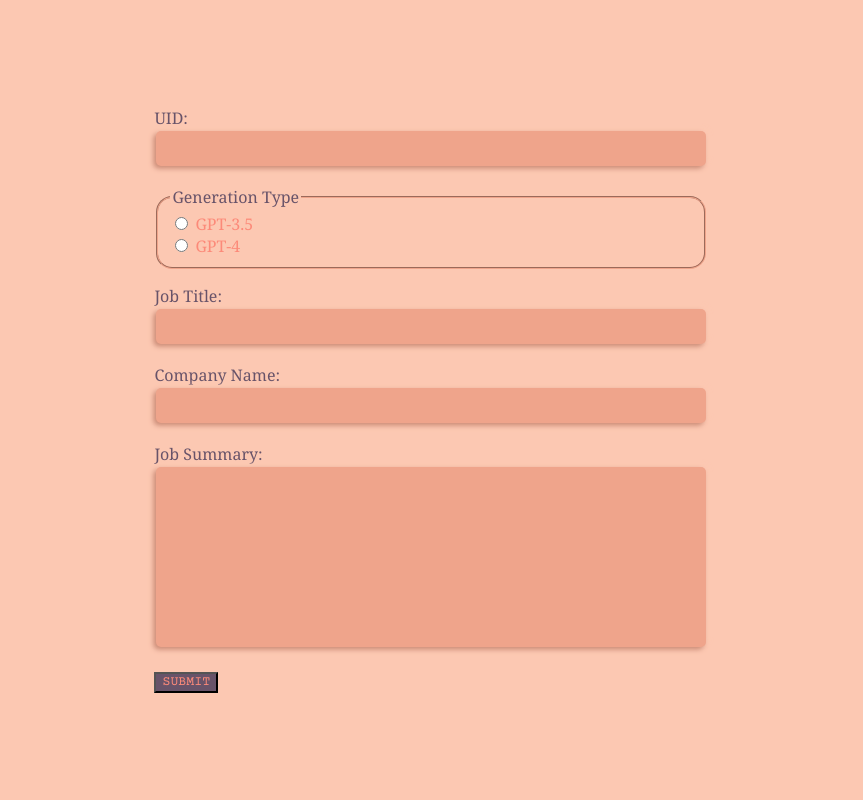
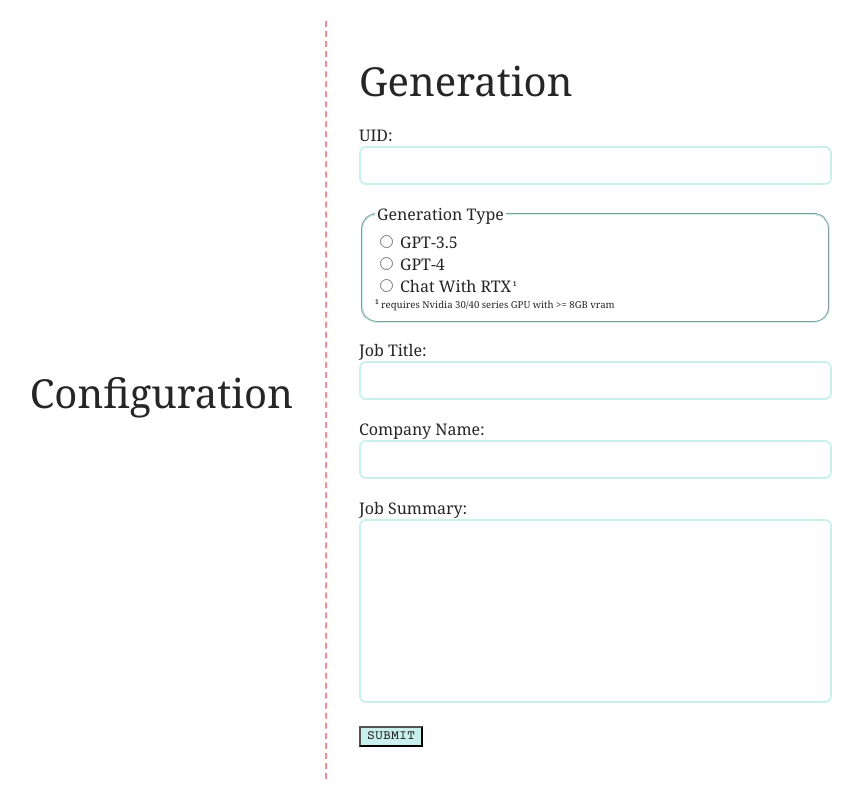
Before and after one commit to Project-Unmei/Risshun-Server, a Flask app: page / in a window 1280 px wide. Shown: the whole page, without its empty margins (209-1072 px from the left). Run offline with Flask 3, Linux system fonts and the light colour scheme; parts of the project's set-up code (start-up, migrations or seed data) failed here and were passed over.

Commit message:
updated readme and license
Changed readme content and license to reflect org changes. Identified Chat with RTX as another option for a generation. Modified the UI for landing generation page.

```diff
--- a/_server.py
+++ b/_server.py
@@ -1,6 +1,7 @@
 import risshun
 import os
 import json
+import webbrowser
 from flask_cors import CORS
 
 from flask import Flask, request, abort, jsonify, render_template, send_file, make_response
@@ -33,10 +34,6 @@
 
 app = Flask(__name__)
 CORS(app)
-
-# Replace with your actual API key
-API_KEY = 'TESTAPIKEY'
-
 
 
 @app.route('/', methods=['GET'])
@@ -84,4 +81,5 @@
 
 
 if __name__ == '__main__':
+    webbrowser.open_new_tab('http://localhost:6969/')
     app.run(port=6969, debug=True)
--- a/static/colors.css
+++ b/static/colors.css
@@ -1,10 +1,11 @@
 :root {
     --palette-light_sea_green: #27C2B5;
-    --palette-dutch_white: #DBD8B3;
-    --palette-apricot: #FCC8B2;
-    --palette-atomic_tangerine: #EFA48B;
-    --palette-eggplant: #685369;
-    --palette-salmon: #FC8A79;
+    --palette-tiffany_blue: #93E1DA;
+    --palette-mint_green: #C9F0ED;
+    --palette-isabelline: #F4EAE9;
+    --palette-melon: #FFB1B2;
+    --palette-salmon: #FF8A8C;
+    --palette-bittersweet: #FF6365;
 
     --shade-1: #262626;
     --shade-2: #404040;
--- a/static/local-portal/style.css
+++ b/static/local-portal/style.css
@@ -9,52 +9,96 @@
     align-items: center;
 }
 
-.form-wrapper {
+h1 {
+    font-family: 'Noto Serif', serif;
+    font-weight: 100;
+    font-size: 2.5rem;
+    color: var(--shade-1);
+    margin: 0;
+    margin-bottom: 1rem;
+}
+
+sup {
+    font-size: 0.4rem;
+    font-weight: 800;
+}
+
+.content-wrapper {
+    display: flex;
+    flex-direction: row;
+    align-items: center;
+    justify-content: center;
+    width: fit-content;
+    flex-wrap: wrap-reverse;
+}
+
+.env-wrapper {
     display: flex;
     flex-direction: column;
+    align-items: center;
+    justify-content: center;
+    margin: 2rem;
+    height: inherit;
+}
+
+.form-wrapper {
+    width: 50%;
+    display: flex;
+    flex-direction: column;
+    padding: 2rem;
+    border-left: 2px var(--palette-salmon) dashed;
 }
 
 .form-wrapper > h1 {
     font-family: 'Noto Serif', serif;
     font-weight: 100;
     font-size: 3rem;
-    color: var(--palette-eggplant);
+    color: var(--shade-1);
     text-align: center;
     margin: 0;
     margin-bottom: 2rem;
+
 }
 
 form > label {
     font-family: 'Noto Serif', serif;
     font-weight: 100;
-    color: var(--palette-eggplant);
+    color: var(--shade-1);
     margin-top: 2rem;
 }
 
 fieldset {
     border-radius: 1rem;
-    border-color: var(--palette-atomic_tangerine);
+    border-color: var(--palette-mint_green);
 }
 
 fieldset > legend {
     font-family: 'Noto Serif', serif;
     font-weight: 100;
-    color: var(--palette-eggplant);
+    color: var(--shade-1);
     margin-top: 2rem;
 }
 
 fieldset > label {
     font-family: 'Noto Serif', serif;
     font-weight: 100;
-    color: var(--palette-salmon);
+    color: var(--shade-1);
     margin-top: 2rem;
+}
+
+fieldset > h3 {
+    font-family: 'Noto Serif', serif;
+    font-weight: 100;
+    font-size: 0.6rem;
+    color: var(--shade-1);
+    margin: 0;
 }
 
 .input-field {
     width: calc(100% - 1.5rem);
     padding: 0;
     border: none;
-    background-color: var(--palette-atomic_tangerine);
+    outline: 2px var(--palette-mint_green) solid;
     margin: 2px;
     color: var(--palette-eggplant);
     padding: 10px;
@@ -70,18 +114,17 @@
 }
 
 .input-field:focus {
-    background-color: var(--palette-atomic_tangerine);
-    outline: none;
+    outline: 2px var(--palette-tiffany_blue) solid;
 }
 
 #submit-button {
     font-family: 'Courier Prime', monospace;
-    background-color: var(--palette-eggplant);
-    color: var(--palette-salmon)
+    background-color: var(--palette-mint_green);
+    color: var(--shade-1)
 }
 
 #submit-button:hover {
-    background-color: var(--palette-eggplant);
+    background-color: var(--palette-light_sea_green);
     color: var(--palette-apricot);
     cursor: pointer;
 }
--- a/templates/local-portal/index.html
+++ b/templates/local-portal/index.html
@@ -9,9 +9,15 @@
 </head>
 
 <body>
+    <div class="content-wrapper">
+        <div class="env-wrapper">
+            <!-- <h1>Environment Configuration</h1> -->
+            <h1>Configuration</h1>
+        </div>
         <div class="form-wrapper">
             <!-- <h1>Risshun-Generation</h1> -->
             <form id="info-form">
+                <h1>Generation</h1>
                 <label for="uid">UID:</label>
                 <input class="input-field" type="text" id="uid" name="name"><br><br>
 
@@ -23,6 +29,11 @@
 
                     <input type="radio" id="gpt-4" name="gen-option" value="gpt-4">
                     <label for="gpt-4">GPT-4</label><br>
+
+                    <input type="radio" id="chat-with-rtx" name="gen-option" value="chat-with-rtx">
+                    <label for="gpt-4">Chat With RTX<sup> 1</sup></label><br>
+
+                    <h3><sup>1</sup> requires Nvidia 30/40 series GPU with >= 8GB vram</h3>
                 </fieldset>
 
                 <label for="job-title">Job Title:</label>
@@ -37,6 +48,7 @@
                 <input id="submit-button" type="submit" value="SUBMIT">
             </form>
         </div>
+    </div>
     <script src="{{ url_for('static', filename='local-portal/script.js') }}"></script>
 </body>
 </html>
```
Also changed, not shown: README.md, 2 other files. Lines whose indentation alone changed are shown as unchanged.
